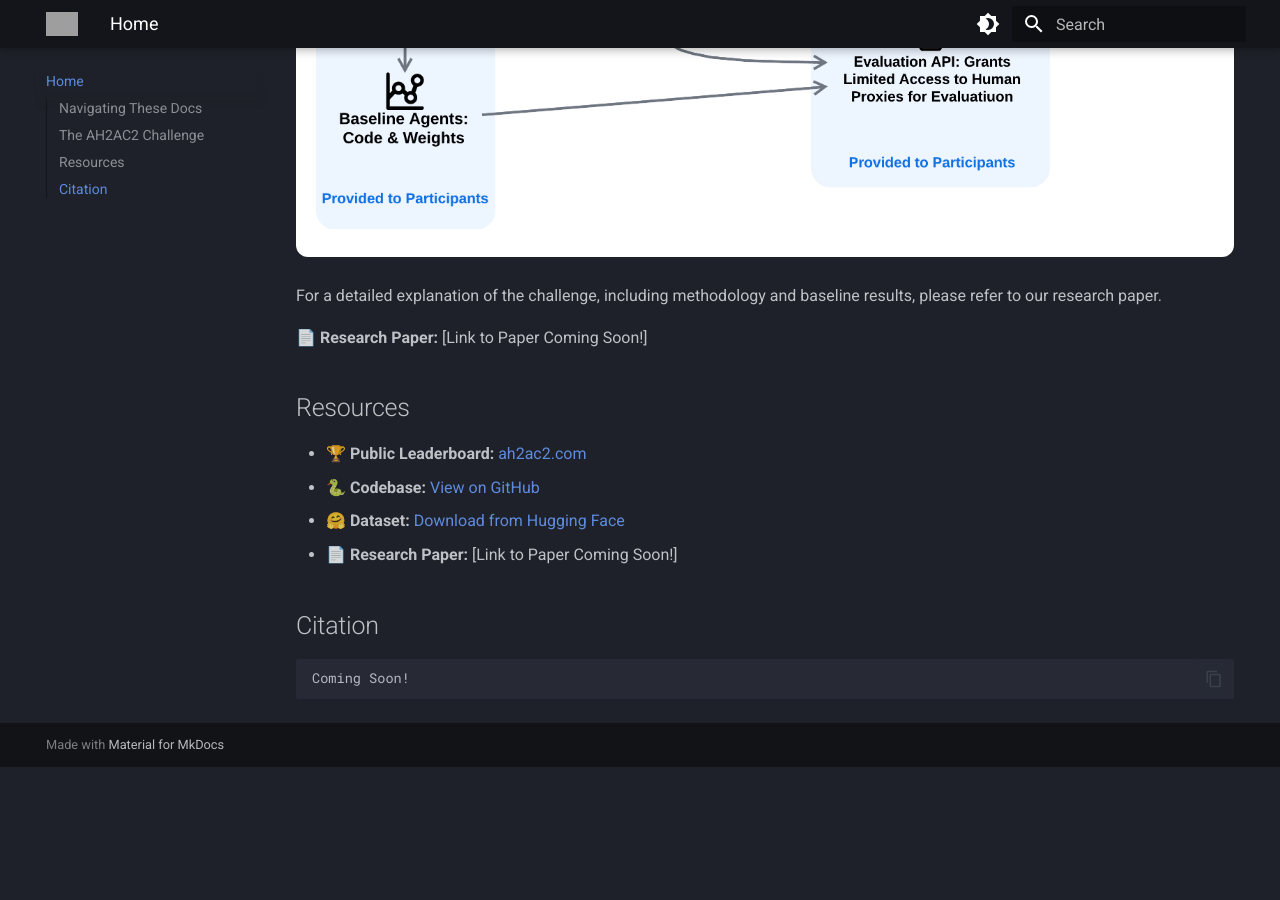
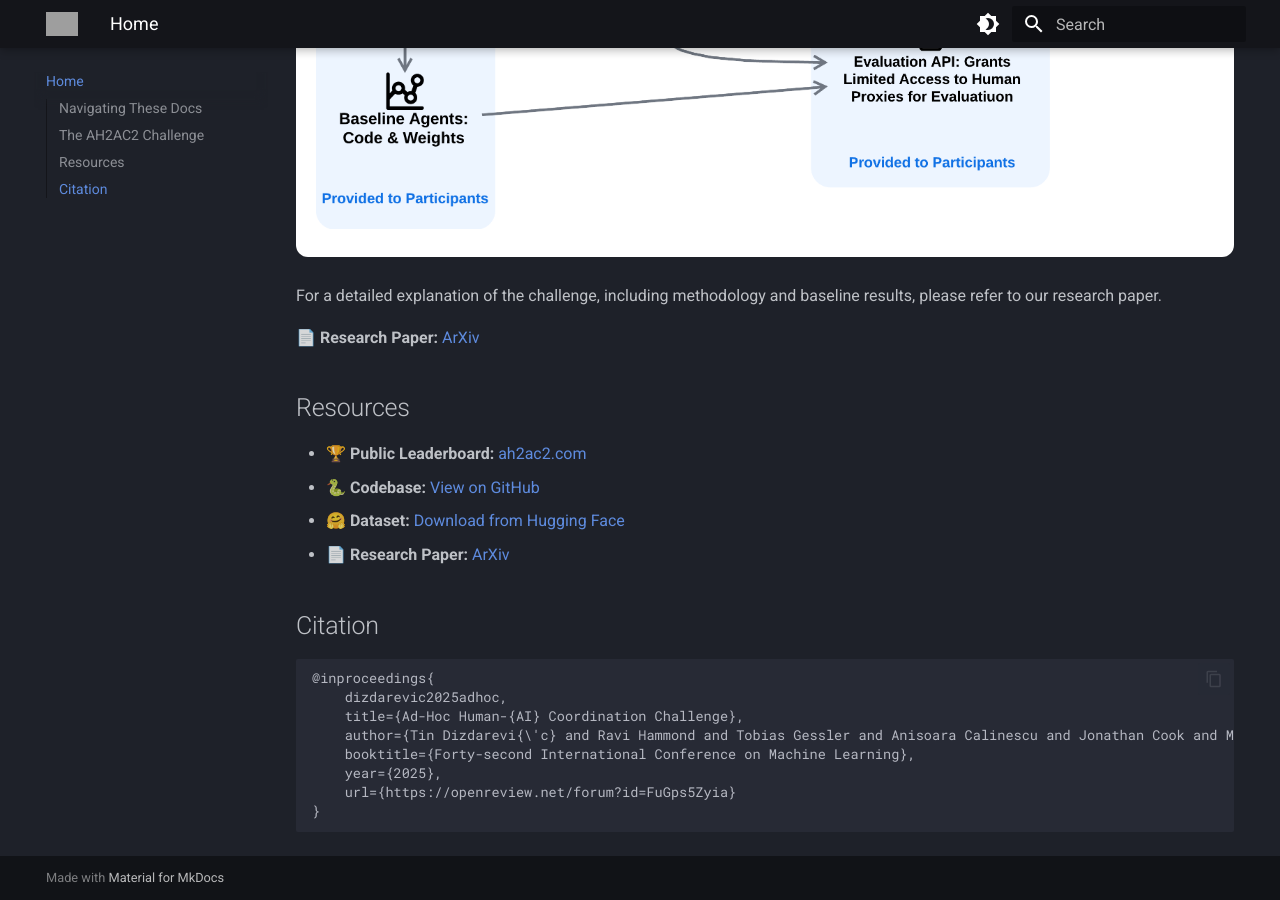
Before and after one commit to FLAIROx/ah2ac2, an MkDocs documentation site: the page built from docs/index.md, in a window 1280 px wide and 900 px high, scrolled down 1124 px. Built offline with MkDocs 1.6.1 and Material for MkDocs 9.7.7, drawn with Linux system fonts in a browser that asks for light colours; emoji names are drawn with the system emoji font; before the commit the page ends 1891 px from its top, so only the background shows below that; grey boxes are pictures that could not be loaded.

Commit message:
Add link to paper & update docs.

````diff
--- a/docs/index.md
+++ b/docs/index.md
@@ -22,18 +22,24 @@
 
 For a detailed explanation of the challenge, including methodology and baseline results, please refer to our research paper.
 
-📄 **Research Paper:** [Link to Paper Coming Soon!]
+📄 **Research Paper:** [ArXiv](https://arxiv.org/abs/2506.21490)
 
 ## Resources
-
 *   🏆 **Public Leaderboard:** [ah2ac2.com](https://ah2ac2.com)
 *   🐍 **Codebase:** [View on GitHub](https://github.com/FLAIROx/AH2AC2)
 *   🤗 **Dataset:** [Download from Hugging Face](https://huggingface.co/datasets/placeholder/ah2ac2-dataset)
-*   📄  **Research Paper:** [Link to Paper Coming Soon!]
+*   📄  **Research Paper:** [ArXiv](https://arxiv.org/abs/2506.21490)
 
 
 
 ## Citation
 ```text
-Coming Soon!
+@inproceedings{
+    dizdarevic2025adhoc,
+    title={Ad-Hoc Human-{AI} Coordination Challenge},
+    author={Tin Dizdarevi{\'c} and Ravi Hammond and Tobias Gessler and Anisoara Calinescu and Jonathan Cook and Matteo Gallici and Andrei Lupu and Jakob Nicolaus Foerster},
+    booktitle={Forty-second International Conference on Machine Learning},
+    year={2025},
+    url={https://openreview.net/forum?id=FuGps5Zyia}
+}
 ```
````
Also changed, not shown: README.md (+3 -1 lines).
